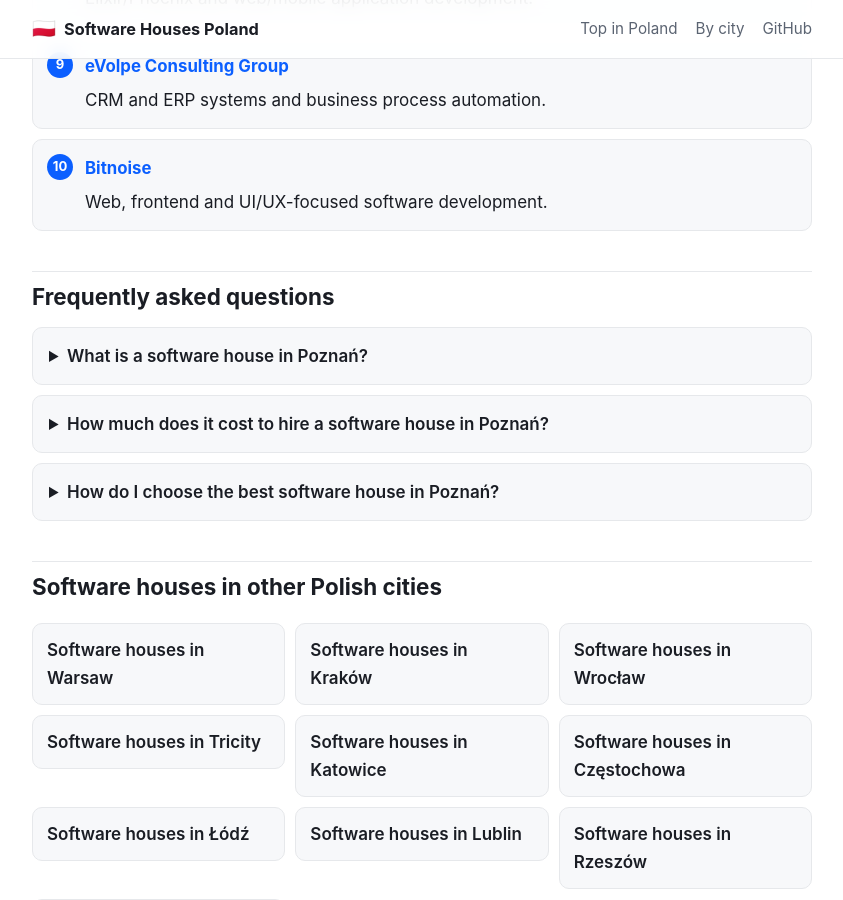
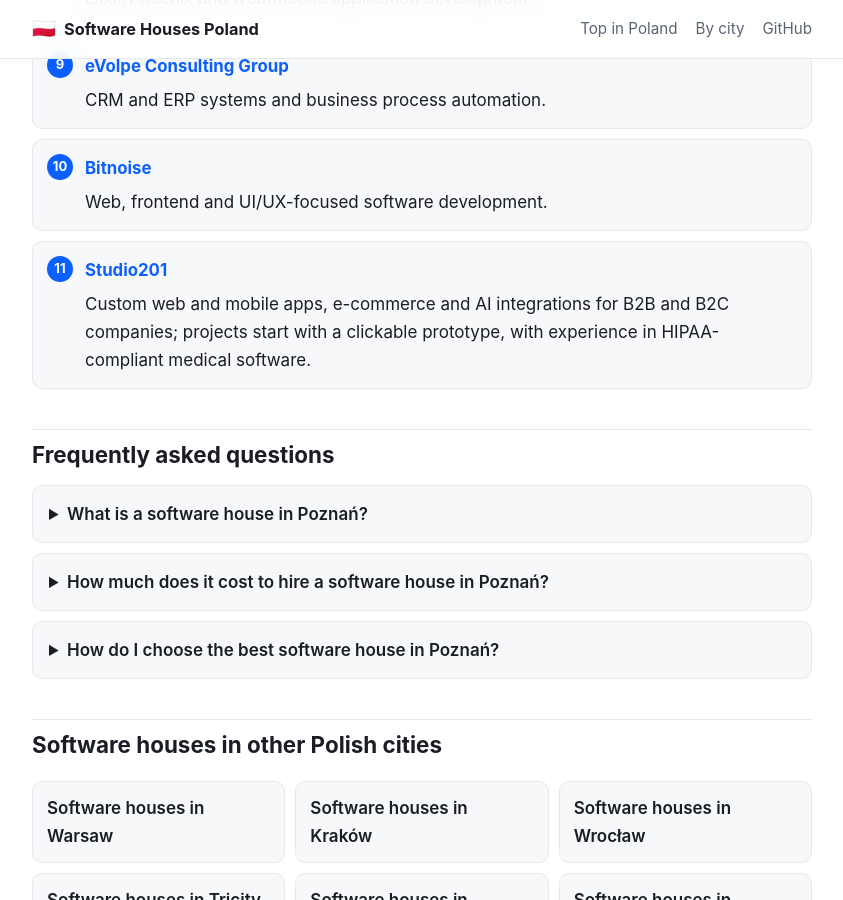
Before and after one commit to SubiSoftPL/software-houses-poland, a Jekyll site: the page built from cities/software-house-poznan.md, in a window 1280 px wide and 900 px high, scrolled down 1099 px. Shown: the whole window, without its empty margins (218-1061 px from the left). Built offline with Jekyll 4.4.1, drawn with Linux system fonts in a browser that asks for light colours; some of the changed text lies outside the part shown.

Commit message:
Add Studio201 to Poznań software houses

```diff
--- a/cities/software-house-poznan.md
+++ b/cities/software-house-poznan.md
@@ -42,6 +42,9 @@ companies:
   - name: "Bitnoise"
     url: "https://bitnoise.pl"
     description: "Web, frontend and UI/UX-focused software development."
+  - name: "Studio201"
+    url: "https://studio201.io"
+    description: "Custom web and mobile apps, e-commerce and AI integrations for B2B and B2C companies; projects start with a clickable prototype, with experience in HIPAA-compliant medical software."
 faqs:
   - q: "What is a software house in Poznań?"
     a: "A software house in Poznań is a company that builds custom software, web and mobile applications for clients. Poznań is home to several of Poland's most established product software houses."
```
Also changed, not shown: other parts of cities/software-house-poznan.md (+1 -1 lines).
